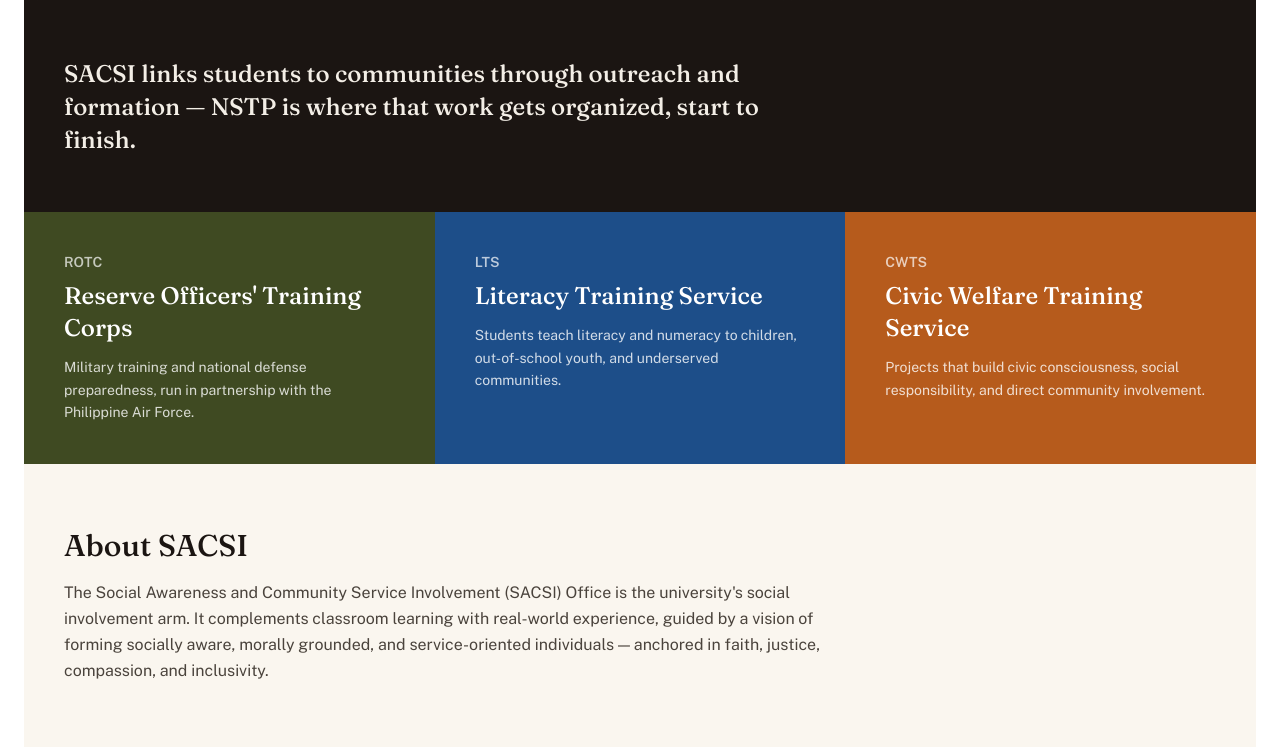
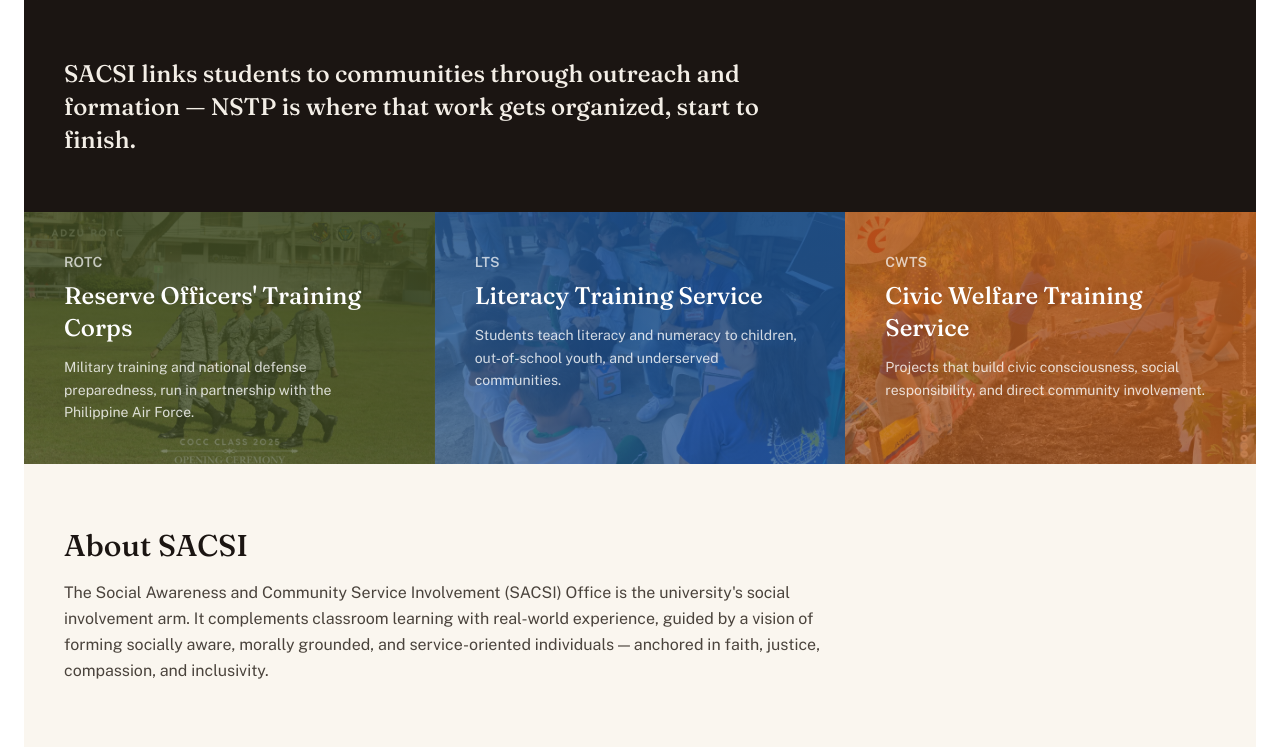
Before and after one commit to Katze-M/NSTP_GABAYAPAK_WEBSITE, a Laravel app: page / in a window 1280 px wide. Shown: the part 662-1409 px from the top of the page. Run offline with Laravel 12, Linux system fonts and the light colour scheme; data comes from the database, SQL or seed files in the repository; data that the repository does not hold is empty; style sheets or scripts are compiled from the project's sources; some libraries are stand-ins or nearby versions.

Commit message:
Add photo backgrounds and motion to the public landing page
- Hero background now crossfades through multiple photos instead of a
  single static image
- ROTC/LTS/CWTS component cards use real fieldwork photos tinted with
  their accent color, with a hover lift and slow image zoom

```diff
--- a/nstp-gabayapak-website/resources/views/homepage.blade.php
+++ b/nstp-gabayapak-website/resources/views/homepage.blade.php
@@ -10,6 +10,9 @@
 <style>
   .landing-display { font-family: 'Fraunces', serif; font-optical-sizing: auto; }
   .landing-copy { font-family: 'Public Sans', ui-sans-serif, system-ui, sans-serif; }
+  .hero-bg-slide { transition: opacity 1.8s ease-in-out; }
+  .component-card { box-shadow: 0 0 0 0 transparent; transition: box-shadow 300ms ease-out; }
+  .component-card:hover { box-shadow: 0 16px 32px -12px rgba(27, 21, 18, 0.35); }
 </style>
 @endsection
 @endguest
@@ -66,7 +69,12 @@
 
   <!-- Hero -->
   <header class="relative isolate overflow-hidden">
-    <img src="{{ asset('assets/NSTP_IMAGE_4.jpg') }}" alt="" class="absolute inset-0 w-full h-full object-cover" aria-hidden="true">
+    <div id="heroBg" class="absolute inset-0">
+      <img src="{{ asset('assets/NSTP_IMAGE_4.jpg') }}" alt="" class="hero-bg-slide absolute inset-0 w-full h-full object-cover opacity-100" aria-hidden="true">
+      <img src="{{ asset('assets/NSTP_ROTC_IMAGE_4.jpg') }}" alt="" class="hero-bg-slide absolute inset-0 w-full h-full object-cover opacity-0" aria-hidden="true">
+      <img src="{{ asset('assets/NSTP_IMAGE_2.jpg') }}" alt="" class="hero-bg-slide absolute inset-0 w-full h-full object-cover opacity-0" aria-hidden="true">
+      <img src="{{ asset('assets/NSTP_LTS_IMAGE_3.jpg') }}" alt="" class="hero-bg-slide absolute inset-0 w-full h-full object-cover opacity-0" style="object-position: center 30%;" aria-hidden="true">
+    </div>
     <div class="absolute inset-0 bg-gradient-to-t from-[#1B1512] via-[#1B1512]/75 to-[#1B1512]/25"></div>
 
     <div class="relative px-5 py-4 md:px-10 md:py-6 flex items-center justify-between">
@@ -100,20 +108,32 @@
 
   <!-- The three components -->
   <div class="grid md:grid-cols-3">
-    <div class="p-8 md:p-10" style="background-color:#3F4A22;">
+    <div class="component-card group relative overflow-hidden p-8 md:p-10 motion-safe:transition-transform motion-safe:duration-300 motion-safe:hover:-translate-y-1">
+      <img src="{{ asset('assets/NSTP_ROTC_IMAGE_3.jpg') }}" alt="" class="absolute inset-0 w-full h-full object-cover motion-safe:transition-transform motion-safe:duration-700 motion-safe:ease-out motion-safe:group-hover:scale-110" aria-hidden="true">
+      <div class="absolute inset-0" style="background:linear-gradient(195deg, rgba(63,74,34,.92) 0%, rgba(63,74,34,.80) 55%, rgba(63,74,34,.65) 100%);"></div>
+      <div class="relative">
         <p class="text-white/70 text-sm font-semibold mb-2">ROTC</p>
         <h3 class="landing-display text-white text-xl md:text-2xl mb-3">Reserve Officers' Training Corps</h3>
         <p class="text-white/80 text-sm leading-relaxed">Military training and national defense preparedness, run in partnership with the Philippine Air Force.</p>
       </div>
-    <div class="p-8 md:p-10" style="background-color:#1D4E89;">
+    </div>
+    <div class="component-card group relative overflow-hidden p-8 md:p-10 motion-safe:transition-transform motion-safe:duration-300 motion-safe:hover:-translate-y-1">
+      <img src="{{ asset('assets/NSTP_LTS_IMAGE_2.jpg') }}" alt="" class="absolute inset-0 w-full h-full object-cover motion-safe:transition-transform motion-safe:duration-700 motion-safe:ease-out motion-safe:group-hover:scale-110" aria-hidden="true">
+      <div class="absolute inset-0" style="background:linear-gradient(195deg, rgba(29,78,137,.92) 0%, rgba(29,78,137,.80) 55%, rgba(29,78,137,.65) 100%);"></div>
+      <div class="relative">
         <p class="text-white/70 text-sm font-semibold mb-2">LTS</p>
         <h3 class="landing-display text-white text-xl md:text-2xl mb-3">Literacy Training Service</h3>
         <p class="text-white/80 text-sm leading-relaxed">Students teach literacy and numeracy to children, out-of-school youth, and underserved communities.</p>
       </div>
-    <div class="p-8 md:p-10" style="background-color:#B65B1C;">
+    </div>
+    <div class="component-card group relative overflow-hidden p-8 md:p-10 motion-safe:transition-transform motion-safe:duration-300 motion-safe:hover:-translate-y-1">
+      <img src="{{ asset('assets/NSTP_CWTS_IMAGE_1.jpg') }}" alt="" class="absolute inset-0 w-full h-full object-cover motion-safe:transition-transform motion-safe:duration-700 motion-safe:ease-out motion-safe:group-hover:scale-110" aria-hidden="true">
+      <div class="absolute inset-0" style="background:linear-gradient(195deg, rgba(182,91,28,.92) 0%, rgba(182,91,28,.80) 55%, rgba(182,91,28,.65) 100%);"></div>
+      <div class="relative">
         <p class="text-white/70 text-sm font-semibold mb-2">CWTS</p>
         <h3 class="landing-display text-white text-xl md:text-2xl mb-3">Civic Welfare Training Service</h3>
         <p class="text-white/80 text-sm leading-relaxed">Projects that build civic consciousness, social responsibility, and direct community involvement.</p>
+      </div>
     </div>
   </div>
 
@@ -139,6 +159,19 @@
     </div>
   </div>
 </section>
+
+<script>
+  (function () {
+    const slides = document.querySelectorAll('#heroBg .hero-bg-slide');
+    if (slides.length < 2) return;
+    let index = 0;
+    setInterval(() => {
+      slides[index].style.opacity = '0';
+      index = (index + 1) % slides.length;
+      slides[index].style.opacity = '1';
+    }, 5000);
+  })();
+</script>
 
 @else
 <!-- HOME (About + Moderators) -->
```
Lines whose indentation alone changed are shown as unchanged.
